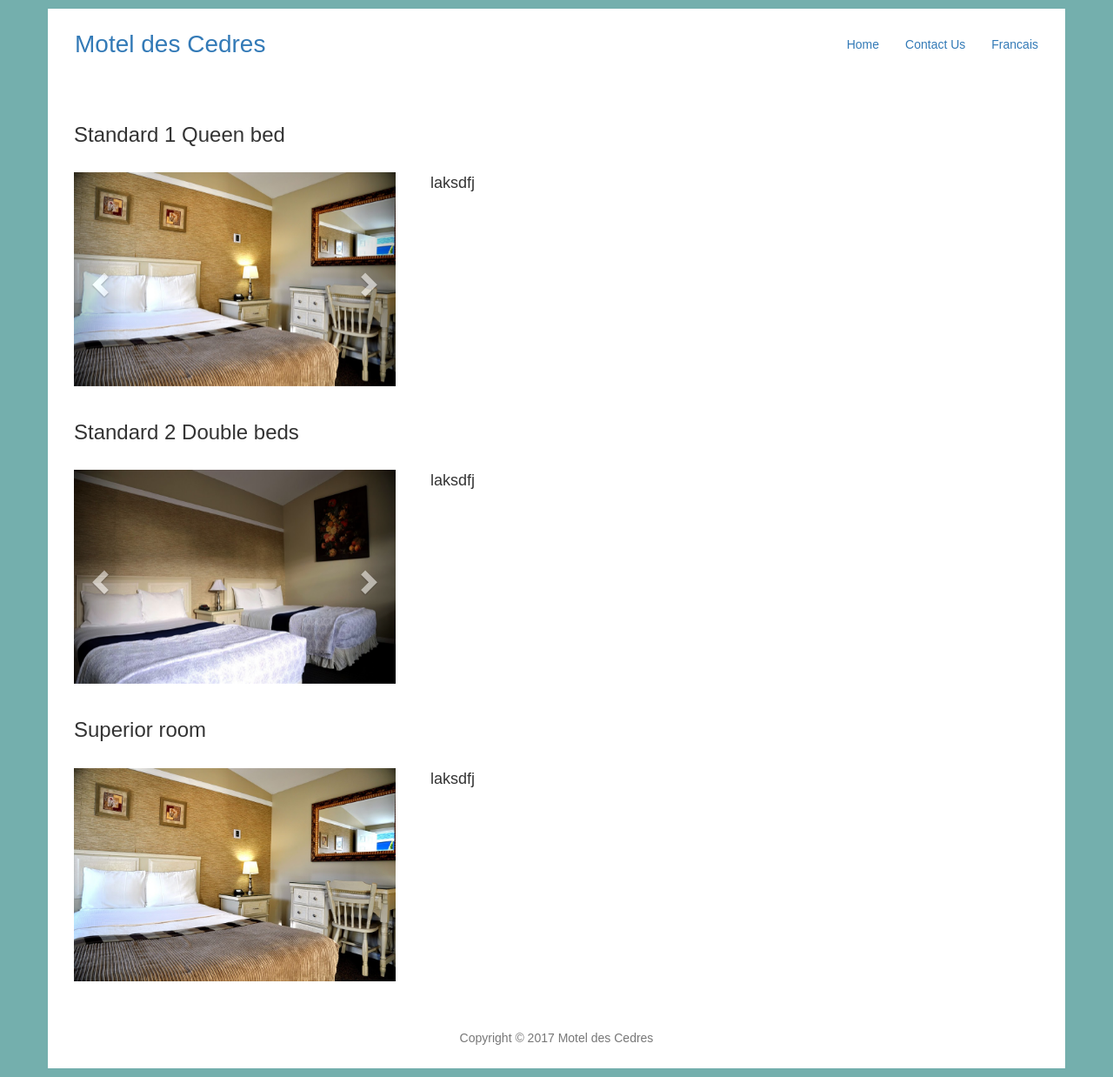
After one commit to wangguanzhou/moteldescedres, a Django app: page /rooms/ in a window 1280 px wide. The commit adds this page. Shown: the whole page at 87% size. Run offline with Django 3.2, Linux system fonts and the light colour scheme; some libraries are stand-ins or nearby versions; some web fonts are replaced.

Commit message:
add room gallery framework.

```diff
--- a/motelcedres/urls.py
+++ b/motelcedres/urls.py
@@ -22,5 +22,6 @@ from website import views
 urlpatterns = [
     url(r'^$', views.homepage),
     url(r'^reserve/$', views.reserve),
+    url(r'^rooms/$', views.showrooms),
     url(r'^admin/', admin.site.urls),
 ]
--- a/templates/base.html
+++ b/templates/base.html
@@ -31,13 +31,12 @@ body {
 
       .container {
         background-color: #FFFFFF;
-        padding: 10px;
+        padding: 15px;
       }
 
       .row {
         margin-left: 0;
         margin-right: 0;
-        padding-bottom: 20px;
       }
 
       footer {
@@ -45,7 +44,7 @@ body {
       }
 
       .navbar-brand {
-        font-size: 25px;
+        font-size: 28px;
       }
 
       .navbar > ul > li {
@@ -58,6 +57,16 @@ body {
       .icon-bar {
         background: #FFFFFF;
       }
+
+      .room-gallery {
+        padding: 20px 0px;
+      }
+
+      .room-text {
+        padding: 20px 40px;
+        font-size: 18px;
+      }
+
 
       #overlay {
         position: absolute;
@@ -112,11 +121,11 @@ $(document).ready(function(){
             <span class="icon-bar"></span>
             <span class="icon-bar"></span>
           </button>
-          <a class="navbar-brand" href="#">Motel des Cedres</a>
+          <a class="navbar-brand" href="/">Motel des Cedres</a>
         </div>
         <div class="collapse navbar-collapse" id="myNavbar">
           <ul class="nav navbar-nav navbar-right">
-            <li><a href="#">Home</a></li>
+            <li><a href="/">Home</a></li>
             <li><a href="#">Contact Us</a></li>
             <li><a href="#">Francais</a></li>
           </ul>
@@ -128,6 +137,10 @@ $(document).ready(function(){
     {% endblock %}
 
     {% block reserve-room %}
+    {% endblock %}
+
+
+    {% block rooms-gallery %}
     {% endblock %}
 
 
--- /dev/null
+++ b/templates/rooms.html
@@ -0,0 +1,86 @@
+{% extends "./base.html" %}
+{% load static %}
+
+{% block rooms-gallery %}
+
+<div class="container" style="padding: 10px 30px">
+  <div class="row" id="standard-1-room">
+    <h3> Standard 1 Queen bed </h3>
+    <div class="col-md-4 room-gallery">
+
+      <div id="standard-1-carousel" class="carousel slide" data-ride="carousel">
+        <!-- Wrapper for slides -->
+        <div class="carousel-inner">
+          <div class="item active">
+            <img src={% static 'images/standard-1-bed-01.jpg' %} style="width:100%;">
+          </div>
+          <div class="item">
+            <img src={% static 'images/standard-1-bed-02.jpg' %} style="width:100%;">
+          </div>
+        </div>
+
+        <!-- Left and right controls -->
+        <a class="left carousel-control" href="#standard-1-carousel" data-slide="prev">
+          <span class="glyphicon glyphicon-chevron-left"></span>
+          <span class="sr-only">Previous</span> </a>
+        <a class="right carousel-control" href="#standard-1-carousel" data-slide="next">
+          <span class="glyphicon glyphicon-chevron-right"></span>
+          <span class="sr-only">Next</span>
+        </a>
+      </div>
+
+    </div>
+
+    <div class="col-md-8 room-text">
+      <p>laksdfj </p>
+    </div>
+
+  </div>
+
+  <div class="row" id="standard-2-room">
+    <h3> Standard 2 Double beds </h3>
+    <div class="col-md-4 room-gallery">
+
+      <div id="standard-2-carousel" class="carousel slide" data-ride="carousel">
+        <!-- Wrapper for slides -->
+        <div class="carousel-inner">
+          <div class="item active">
+            <img src={% static 'images/standard-2-bed-01.jpg' %} style="width:100%;">
+          </div>
+          <div class="item">
+            <img src={% static 'images/standard-2-bed-02.jpg' %} style="width:100%;">
+          </div>
+          <div class="item">
+            <img src={% static 'images/standard-2-bed-03.jpg' %} style="width:100%;">
+          </div>
+        </div>
+
+        <!-- Left and right controls -->
+        <a class="left carousel-control" href="#standard-2-carousel" data-slide="prev">
+          <span class="glyphicon glyphicon-chevron-left"></span>
+          <span class="sr-only">Previous</span> </a>
+        <a class="right carousel-control" href="#standard-2-carousel" data-slide="next">
+          <span class="glyphicon glyphicon-chevron-right"></span>
+          <span class="sr-only">Next</span>
+        </a>
+      </div>
+
+    </div>
+    <div class="col-md-8 room-text">
+      <p>laksdfj </p>
+    </div>
+  </div>
+
+  <div class="row" id="superior-room">
+    <h3> Superior room </h3>
+    <div class="col-md-4 room-gallery">
+      <img class="img-responsive" src="{% static 'images/standard-1-bed-01.jpg' %}">
+    </div>
+    <div class="col-md-8 room-text">
+      <p>laksdfj </p>
+    </div>
+  </div>
+
+</div>
+
+{% endblock %}
--- a/website/forms.py
+++ b/website/forms.py
@@ -1,22 +1,20 @@
 from django import forms
 
 ROOM_TYPES = (
-    ('Economic', 'Economic(1 Double bed)'),
-    ('Standard', 'Standard(1 Queen bed)'),
-    ('Standard', 'Standard(2 Double bed)'),
-    ('Superior', 'Superior(1 Queen bed)'),
-)
+        ('Economic', 'Economic(1 Double bed)'),
+        ('Standard', 'Standard(1 Queen bed)'),
+        ('Standard', 'Standard(2 Double bed)'),
+        ('Superior', 'Superior(1 Queen bed)'),
+        )
 
 class ReserveForm(forms.Form):
-    checkin_date = forms.CharField(widget=forms.TextInput(attrs={'class':
-        'form-control', 'id': 'checkin-datepicker', 'placeholder': 'Date of check-in'}))
-    checkout_date = forms.CharField(widget=forms.TextInput(attrs={'class':
-        'form-control', 'id': 'checkout-datepicker', 'placeholder': 'Date of check-out'}))
+    checkin_date = forms.CharField(widget=forms.TextInput(attrs={'class': 'form-control', 'id': 'checkin-datepicker', 'placeholder': 'Date of check-in'}))
+    checkout_date = forms.CharField(widget=forms.TextInput(attrs={'class': 'form-control', 'id': 'checkout-datepicker', 'placeholder': 'Date of check-out'}))
     room_type = forms.ChoiceField(label='Room Type', choices=ROOM_TYPES, widget=forms.Select(attrs={'class': 'form-control'}))
-    num_of_rooms = forms.ChoiceField(label='Number of rooms', choices=((1,'1'), (2, '2'), (3, '3'), (4,
-        '4')), widget=forms.Select(attrs={'class': 'form-control'}))
+    num_of_rooms = forms.ChoiceField(label='Number of rooms', choices=((1,'1'), (2, '2'), (3, '3'), (4, '4')), widget=forms.Select(attrs={'class': 'form-control'}))
+    num_of_adults = forms.ChoiceField(label='Number of adults', choices=((1,'1'), (2, '2'), (3, '3'), (4, '4')), widget=forms.Select(attrs={'class': 'form-control'}))
+    num_of_children = forms.ChoiceField(label='Number of children', choices=((0,'0'), (1, '1'), (2, '2'), (3, '3')), widget=forms.Select(attrs={'class': 'form-control'}))
     client_name = forms.CharField(widget=forms.TextInput(attrs={'class': 'form-control', 'placeholder': 'Your name'}))
     client_phone = forms.CharField(widget=forms.TextInput(attrs={'class': 'form-control', 'placeholder': 'Your phone number'}))
     client_email = forms.EmailField(widget=forms.TextInput(attrs={'class': 'form-control', 'placeholder': 'Your Email'}))
-    client_message = forms.CharField(widget=forms.Textarea(attrs={'class':
-        'form-control', 'placeholder': 'Please leave your message here'}), required=False)
+    client_message = forms.CharField(widget=forms.Textarea(attrs={'class': 'form-control', 'rows': '3', 'placeholder': 'Please leave your message here'}), required=False)
--- a/website/views.py
+++ b/website/views.py
@@ -19,3 +19,7 @@ def reserve(request):
         reserveForm = ReserveForm()
         context['reserveForm'] = reserveForm
         return render(request, 'reserve.html', context)
+
+
+def showrooms(request):
+    return render(request, 'rooms.html', {})
```
Also changed, not shown: templates/homepage.html (+3 -39 lines), templates/reserve.html (+55 -22 lines), static/images/standard-1-bed-01.jpg (added), static/images/standard-1-bed-02.jpg (added), static/images/standard-2-bed-01.jpg (added), static/images/standard-2-bed-02.jpg (added), static/images/standard-2-bed-03.jpg (added).
